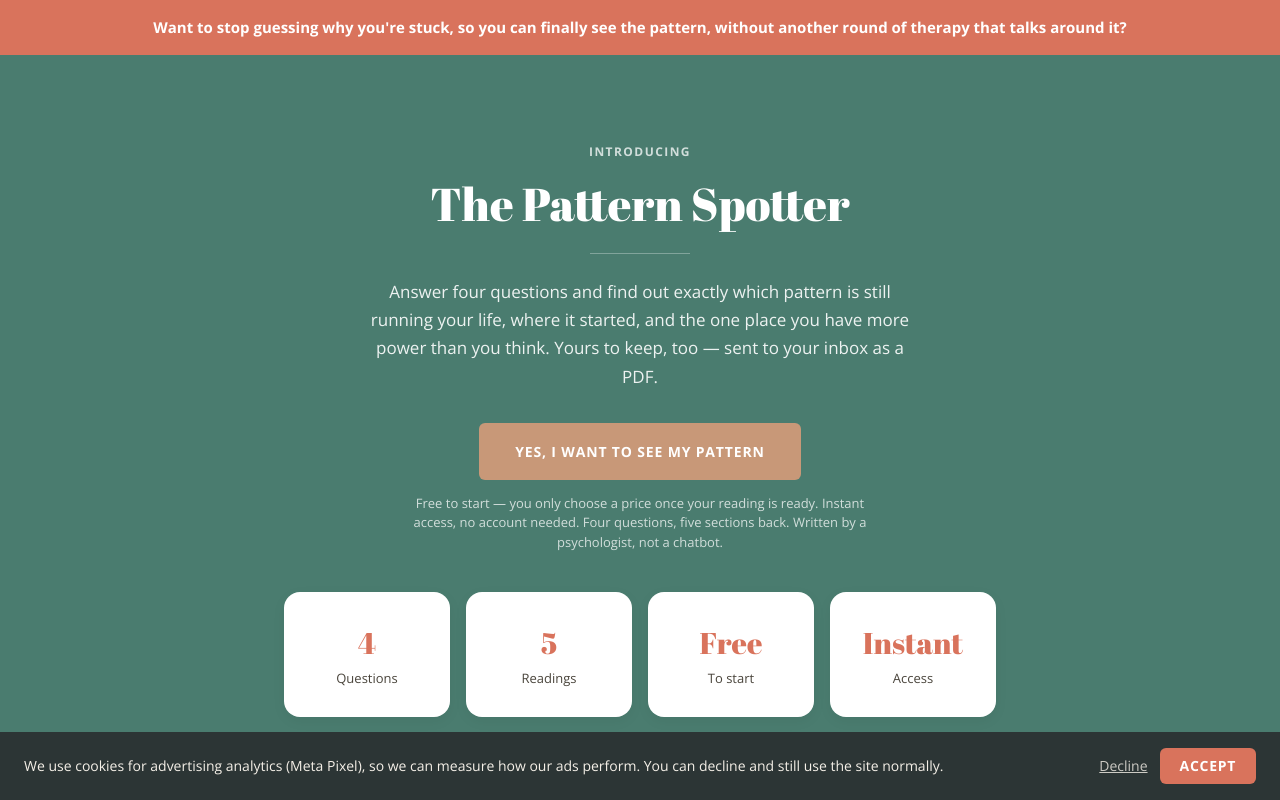
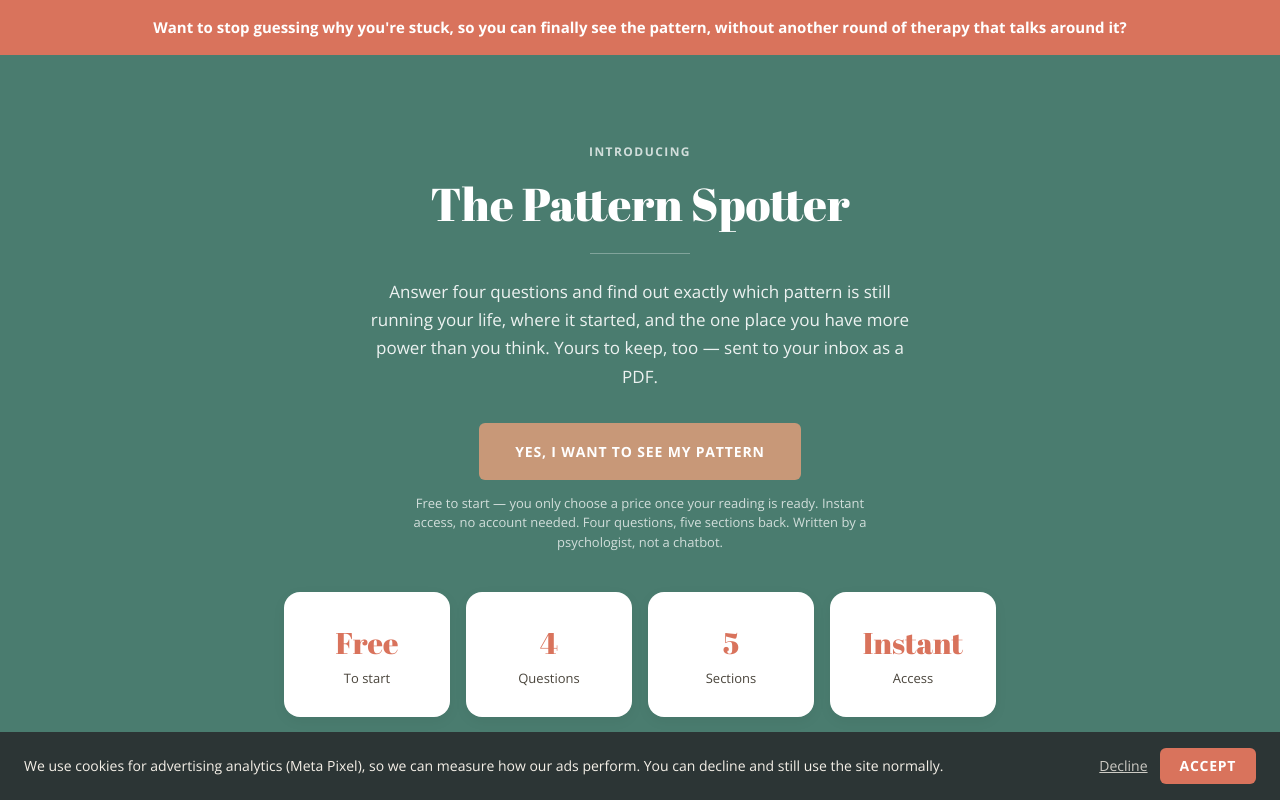
Before and after one commit to Beyondpsychology/pattern-spotter, a Next.js app: page / in a window 1280 px wide. Shown: the top 800 px of the page. Built offline with nearby package versions, Linux system fonts and the light colour scheme.

Commit message:
Put "Free to start" first in the hero stat cards, fix 5 Readings label
Now that pricing has 3 tiers, "5 Readings" as a fixed stat was
misleading - the reading itself always has 5 sections regardless of
which pack someone buys, so that's what the stat actually means.

```diff
--- a/app/page.tsx
+++ b/app/page.tsx
@@ -214,9 +214,9 @@ export default function PatternSpotterSalespageV2() {
             <p className="ps2-cta-subtext">Free to start — you only choose a price once your reading is ready. Instant access, no account needed. Four questions, five sections back. Written by a psychologist, not a chatbot.</p>
           </div>
           <div className="ps2-stat-grid">
+            <div className="ps2-stat-card"><div className="ps2-stat-num">Free</div><div className="ps2-stat-label">To start</div></div>
             <div className="ps2-stat-card"><div className="ps2-stat-num">4</div><div className="ps2-stat-label">Questions</div></div>
-            <div className="ps2-stat-card"><div className="ps2-stat-num">5</div><div className="ps2-stat-label">Readings</div></div>
-            <div className="ps2-stat-card"><div className="ps2-stat-num">Free</div><div className="ps2-stat-label">To start</div></div>
+            <div className="ps2-stat-card"><div className="ps2-stat-num">5</div><div className="ps2-stat-label">Sections</div></div>
             <div className="ps2-stat-card"><div className="ps2-stat-num">Instant</div><div className="ps2-stat-label">Access</div></div>
           </div>
         </div>
```
